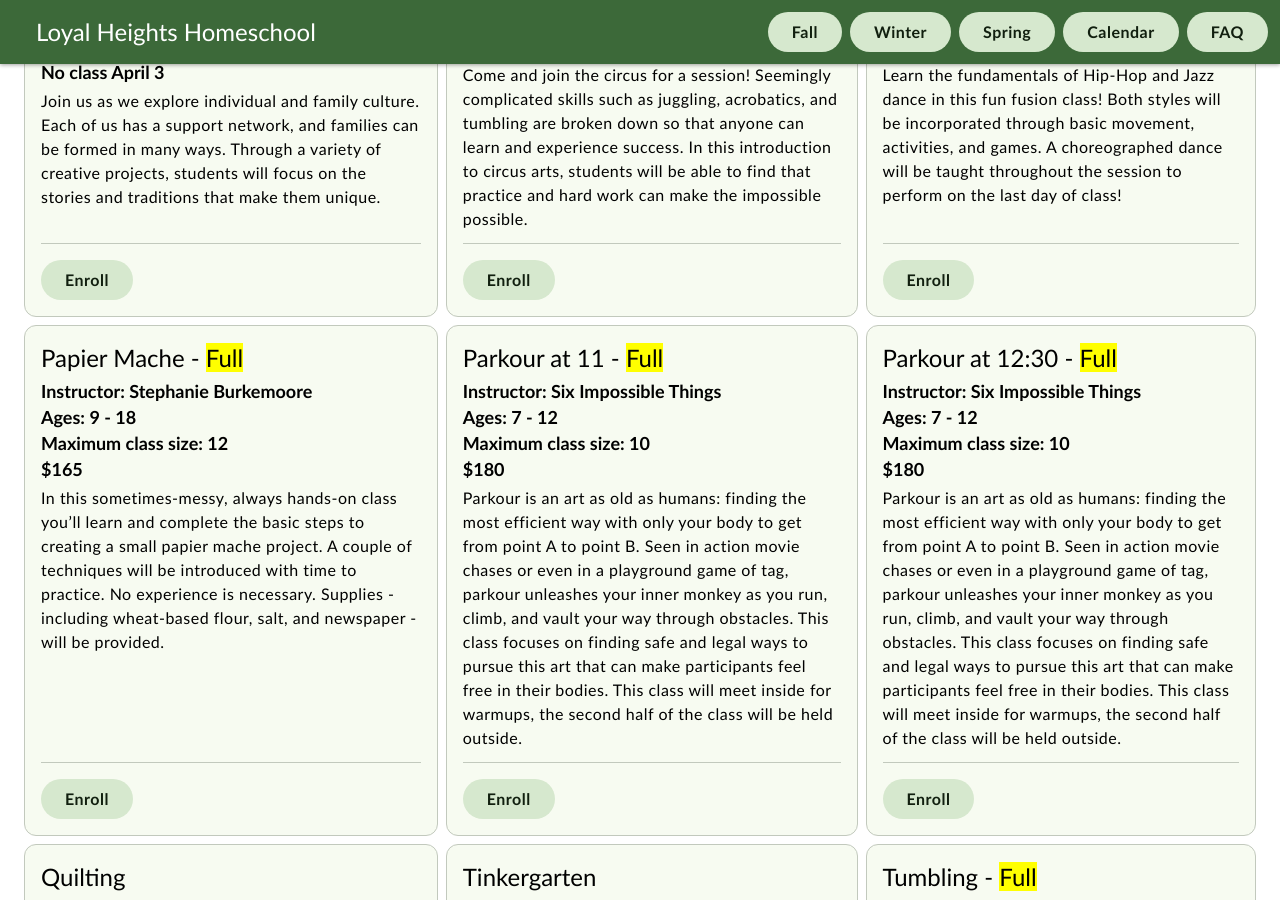
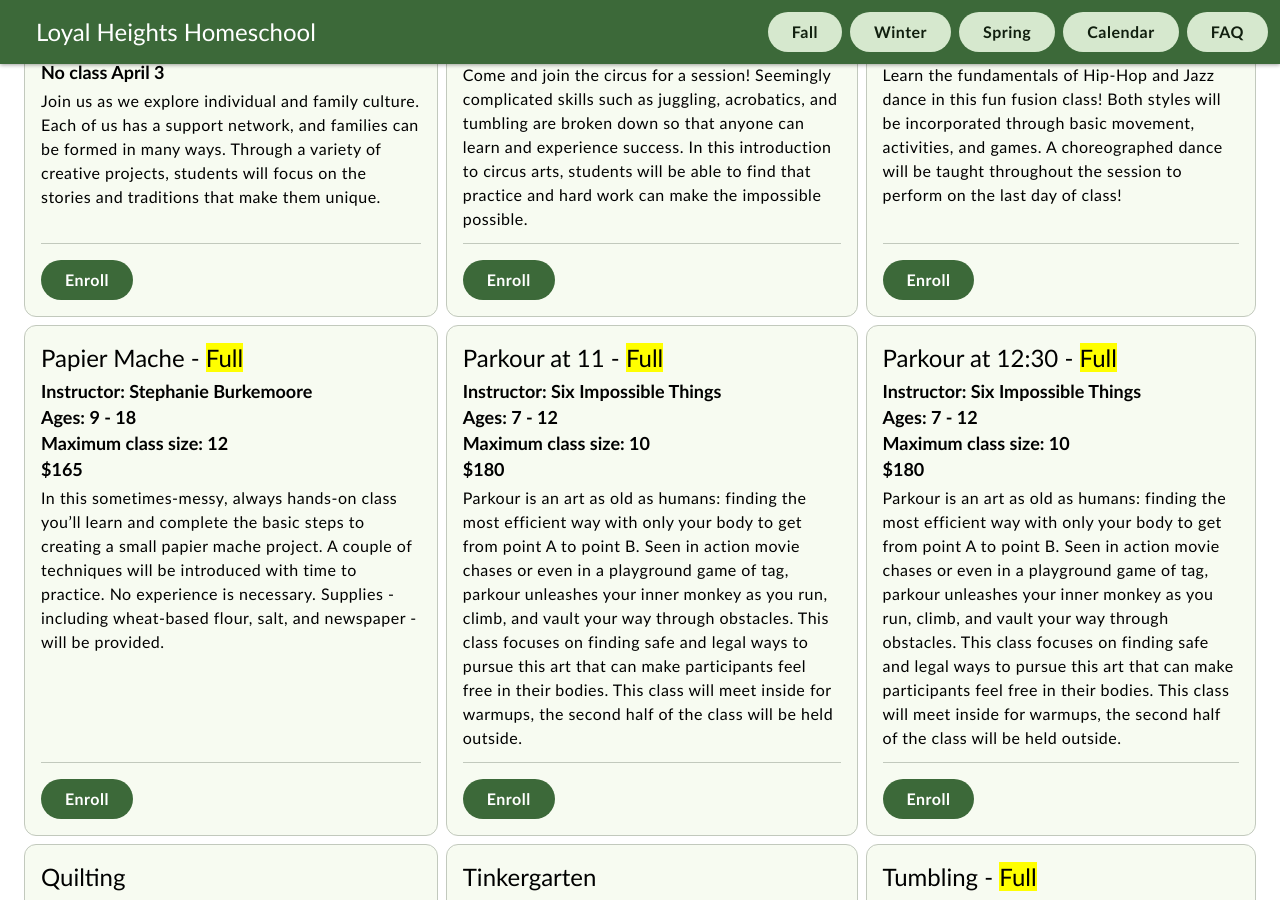
Before and after one commit to loyalheightshomeschool/loyalheightshomeschool.github.io, a Jekyll site: the page built from _quarters/2024-spring.html, in a window 1280 px wide and 900 px high, scrolled down 1037 px. Built offline with Jekyll 4.4.1, drawn with Linux system fonts in a browser that asks for light colours.

Commit message:
Update quarter.html

```diff
--- a/_layouts/quarter.html
+++ b/_layouts/quarter.html
@@ -165,7 +165,7 @@ layout: default
     {% if class.exceptions %}<br>{{ class.exceptions }}{% endif %}
   </div>{% endif %}
   {% if class.description %}<div class="description">{{ class.description }}</div>{% endif %}
-  {% if class.link %}<hr class="divider"><a class="button common filled-tonal enroll no-icon" rel="noreferrer noopener" target="_blank" href="{{ class.link }}">Enroll</a>{% endif %}
+  {% if class.link %}<hr class="divider"><a class="button common filled enroll no-icon" rel="noreferrer noopener" target="_blank" href="{{ class.link }}">Enroll</a>{% endif %}
 </div>
 {% endif %}{% endfor %}
 </div>
```
